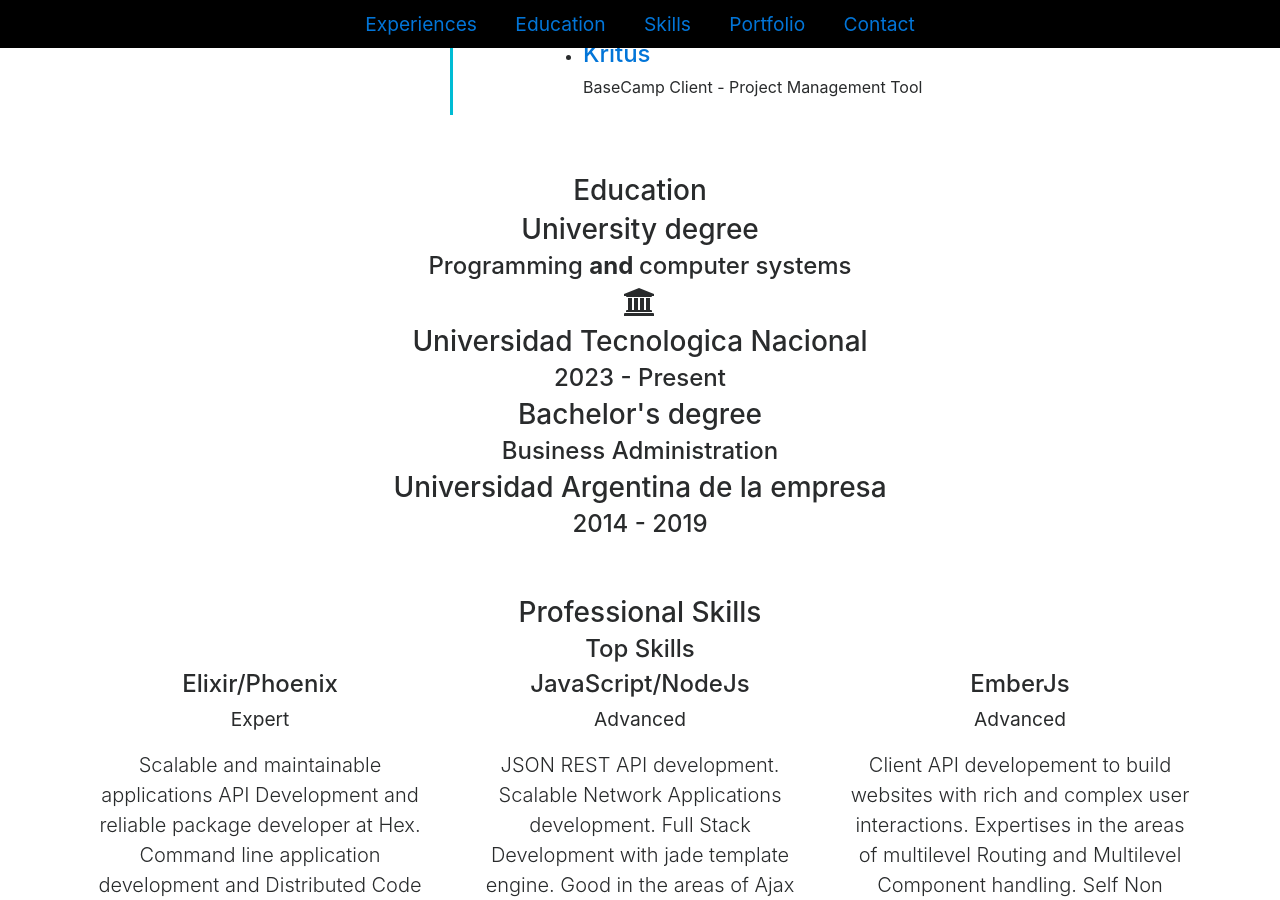
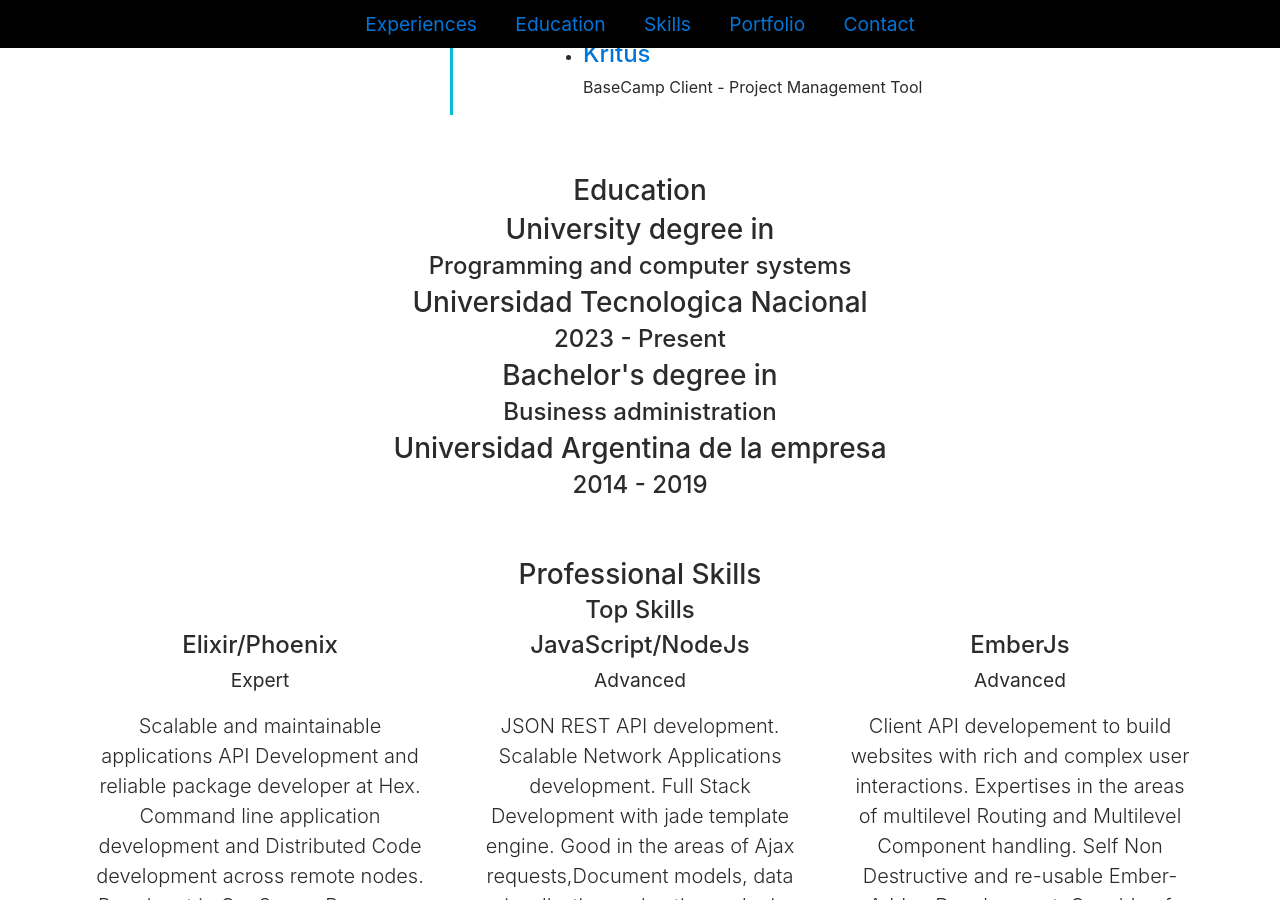
Before and after one commit to HBarthe/hbarthe.github.io, a Jekyll site: the page built from index.html, in a window 1280 px wide and 900 px high, scrolled down 1751 px. Built offline with Jekyll 4.4.1, drawn with Linux system fonts in a browser that asks for light colours; a style sheet for code colours, icons or effects is not loaded.

Commit message:
"Education 5"

```diff
--- a/_includes/education.html
+++ b/_includes/education.html
@@ -1,20 +1,19 @@
 <div class="container text-sm-center">
     <div  class="course">
         <h3 class="text-sm-center section-heading"> Education </h3>
-        <h3 class="theme-color "> University degree </h3>
-        <h4>Programming <strong class="theme-color"> and </strong> computer systems </h4>
+        <h3 class="theme-color "> University degree in </h3>
+        <h4 strong class="theme-color"> Programming and computer systems </h4>
     </div>
     <div class="university">
         <h3 class="university theme-color">
-            <i class="fa fa-university"> </i>
-        </h3>
         <h3 class="university theme-color">Universidad Tecnologica Nacional</h3>
         <h4 class="year">2023 - Present  </h4>
     </div>
 </div>
+</div>
 <div class="container text-sm-center">
-        <h3 class="theme-color "> Bachelor's degree </h3>
-        <h4>Business Administration </h4>
+        <h3 class="theme-color "> Bachelor's degree in </h3>
+        <h4 strong class="theme-color"> Business administration </h4>
     <div class="university">
         <h3 class="university theme-color">
         <h3 class="university theme-color">Universidad Argentina de la empresa</h3>
```
